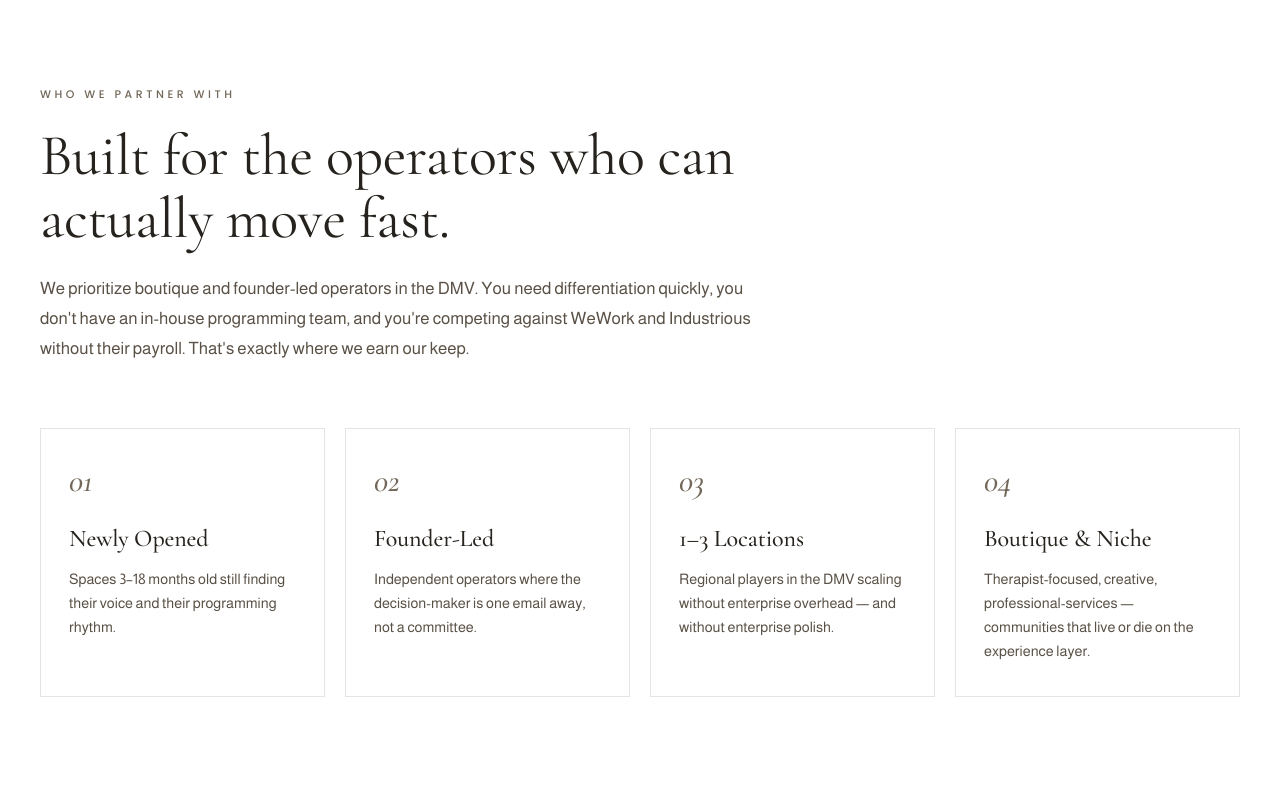
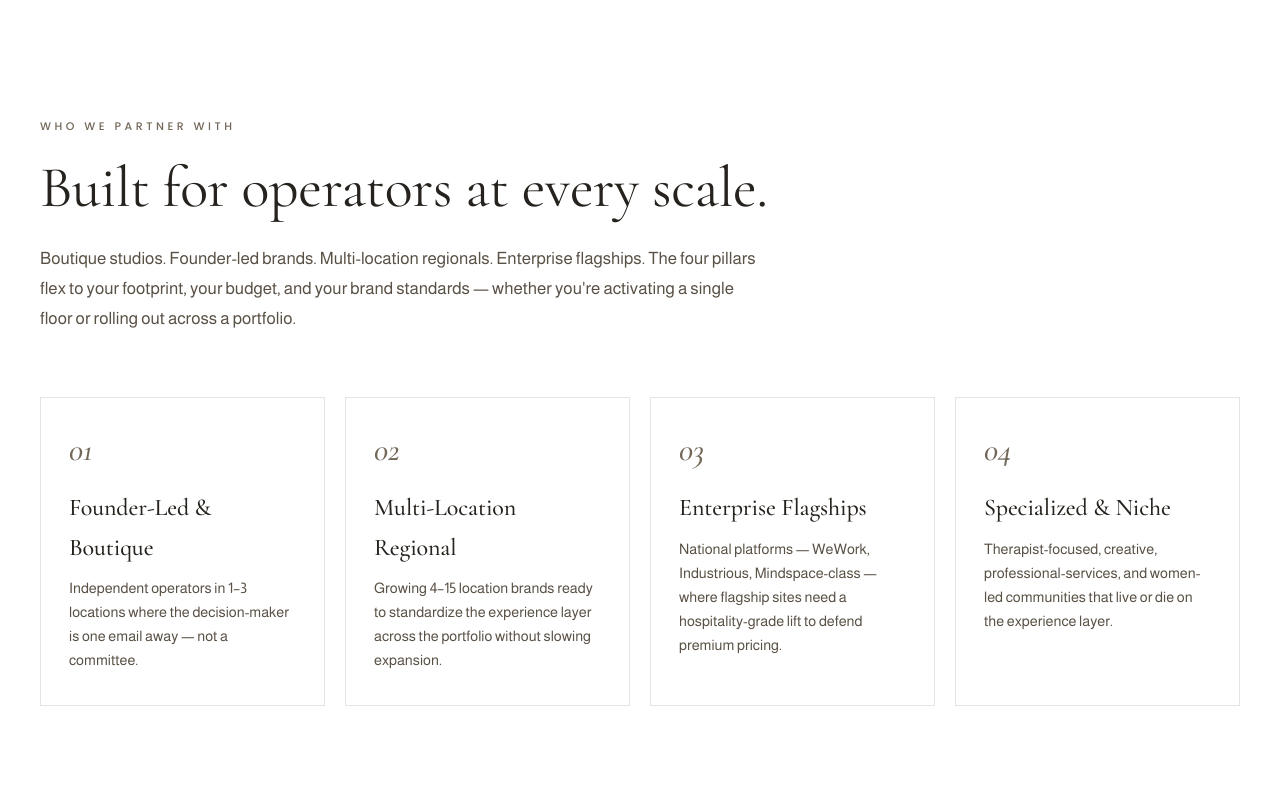
Before and after one commit to juliansmith166/maison-wynn-coworking, a plain HTML site: page index.html in a window 1280 px wide. Shown: the part 1340-2140 px from the top of the page. Drawn offline with nearby package versions, Linux system fonts and the light colour scheme.

Commit message:
Broaden audience: include enterprise operators (WeWork, Industrious-class)

```diff
--- a/index.html
+++ b/index.html
@@ -4,7 +4,7 @@
 <meta charset="UTF-8" />
 <meta name="viewport" content="width=device-width, initial-scale=1.0" />
 <title>Maison Wynn Contract — The Growth &amp; Experience Layer for Coworking Operators</title>
-<meta name="description" content="Maison Wynn Contract helps boutique coworking operators fill space, keep members longer, and elevate their brand. Activation, styling, and tenant success programming for the DMV." />
+<meta name="description" content="Maison Wynn Contract helps coworking operators — from boutique founders to enterprise flagships — fill space, keep members longer, and elevate their brand. Activation, styling, and tenant-success programming that scales." />
 
 <link rel="preconnect" href="https://fonts.googleapis.com">
 <link rel="preconnect" href="https://fonts.gstatic.com" crossorigin>
@@ -641,9 +641,9 @@
 <section class="hero">
   <div class="wrap hero-grid">
     <div>
-      <span class="eyebrow">For Founder-Led Coworking Operators</span>
+      <span class="eyebrow">For Coworking Operators — Boutique to Enterprise</span>
       <h1>The Growth &amp; <em>Experience Layer</em> for Coworking Operators.</h1>
-      <p class="tagline">We help boutique operators fill space, keep members longer, and elevate their brand — without adding payroll. Not decorators. Not event planners. Not furniture sellers. The partner behind your renewals.</p>
+      <p class="tagline">We help coworking operators — from boutique studios to enterprise flagships — fill space, keep members longer, and elevate their brand. Activation, styling, and tenant-success programming that scales with your portfolio. The partner behind your renewals.</p>
       <div class="hero-ctas">
         <a href="#finale" class="btn btn-primary">Book a Discovery Call →</a>
         <a href="#pillars" class="btn btn-ghost">See the Four Pillars</a>
@@ -682,29 +682,29 @@
   <div class="wrap">
     <div class="who-head">
       <span class="eyebrow">Who We Partner With</span>
-      <h2 class="section-title">Built for the operators who can actually move fast.</h2>
-      <p class="lede">We prioritize boutique and founder-led operators in the DMV. You need differentiation quickly, you don't have an in-house programming team, and you're competing against WeWork and Industrious without their payroll. That's exactly where we earn our keep.</p>
+      <h2 class="section-title">Built for operators at every scale.</h2>
+      <p class="lede">Boutique studios. Founder-led brands. Multi-location regionals. Enterprise flagships. The four pillars flex to your footprint, your budget, and your brand standards — whether you're activating a single floor or rolling out across a portfolio.</p>
     </div>
     <div class="who-grid">
       <div class="who-card">
         <div class="who-num">01</div>
-        <h4>Newly Opened</h4>
-        <p>Spaces 3–18 months old still finding their voice and their programming rhythm.</p>
+        <h4>Founder-Led &amp; Boutique</h4>
+        <p>Independent operators in 1–3 locations where the decision-maker is one email away — not a committee.</p>
       </div>
       <div class="who-card">
         <div class="who-num">02</div>
-        <h4>Founder-Led</h4>
-        <p>Independent operators where the decision-maker is one email away, not a committee.</p>
+        <h4>Multi-Location Regional</h4>
+        <p>Growing 4–15 location brands ready to standardize the experience layer across the portfolio without slowing expansion.</p>
       </div>
       <div class="who-card">
         <div class="who-num">03</div>
-        <h4>1–3 Locations</h4>
-        <p>Regional players in the DMV scaling without enterprise overhead — and without enterprise polish.</p>
+        <h4>Enterprise Flagships</h4>
+        <p>National platforms — WeWork, Industrious, Mindspace-class — where flagship sites need a hospitality-grade lift to defend premium pricing.</p>
       </div>
       <div class="who-card">
         <div class="who-num">04</div>
-        <h4>Boutique &amp; Niche</h4>
-        <p>Therapist-focused, creative, professional-services — communities that live or die on the experience layer.</p>
+        <h4>Specialized &amp; Niche</h4>
+        <p>Therapist-focused, creative, professional-services, and women-led communities that live or die on the experience layer.</p>
       </div>
     </div>
   </div>
@@ -837,14 +837,14 @@
             <div class="metric">◇</div>
             <div class="desc">
               <strong>Brand Differentiation</strong>
-              <p>Local recognition you can't buy with a logo refresh — the kind that makes WeWork feel generic on comparison.</p>
+              <p>Local recognition you can't buy with a logo refresh — the kind that makes a flagship location feel like a destination, not a desk rental.</p>
             </div>
           </li>
           <li>
             <div class="metric">◯</div>
             <div class="desc">
               <strong>Premium Amenities, No New Payroll</strong>
-              <p>Hospitality-grade experiences delivered through a retainer — no hires, no HR, no benefits load.</p>
+              <p>Hospitality-grade experiences delivered through a retainer — from one floor to a national portfolio. No new hires, no HR load.</p>
             </div>
           </li>
         </ul>
```
